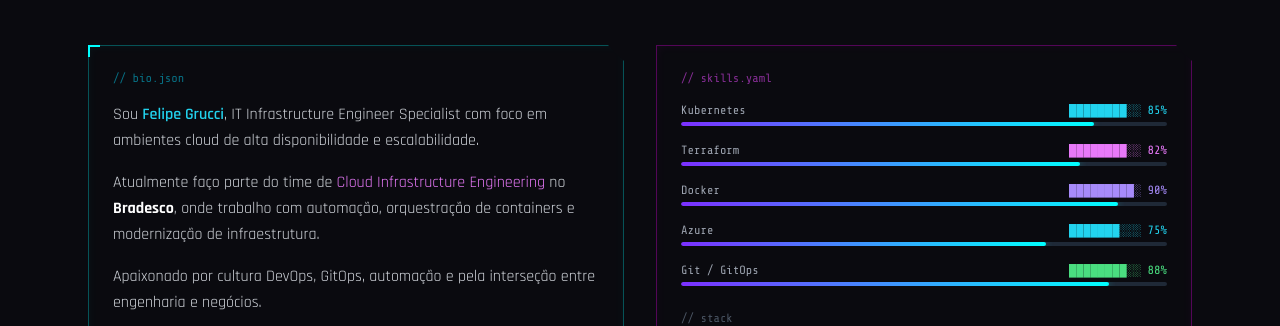
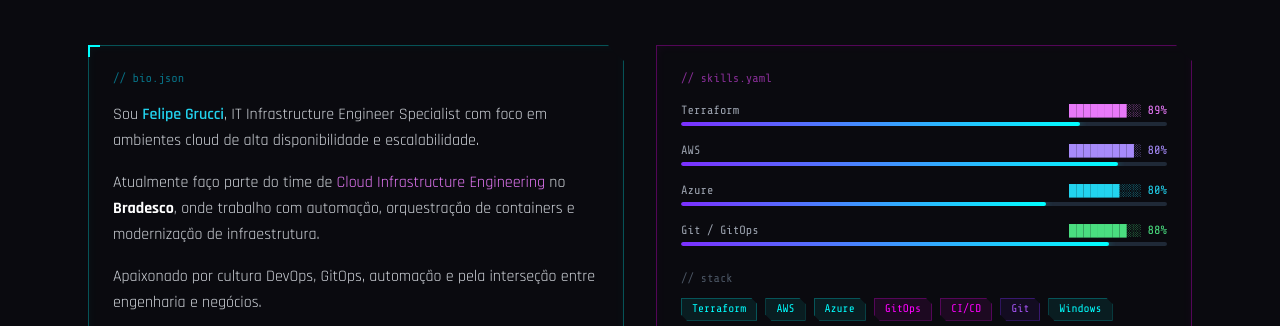
Before and after one commit to Grucci/grucci.github.io, a plain HTML site: page index.html in a window 1280 px wide. Shown: the part 931-1257 px from the top of the page. Drawn offline with nearby package versions, Linux system fonts and the light colour scheme.

Commit message:
feat: melhorias nas descrições

```diff
--- a/index.html
+++ b/index.html
@@ -4,7 +4,7 @@
   <meta charset="UTF-8" />
   <meta name="viewport" content="width=device-width, initial-scale=1.0" />
   <title>Felipe Grucci · IT Infrastructure Engineer Specialist</title>
-  <meta name="description" content="Blog pessoal de Felipe Grucci – IT Infrastructure Engineer Specialist com foco em Terraform, Kubernetes, Azure e muito mais." />
+  <meta name="description" content="Blog pessoal de Felipe Grucci – IT Infrastructure Engineer Specialist com foco em Terraform, AWS, Azure e muito mais." />
   <link rel="icon" type="image/png" href="https://avatars.githubusercontent.com/u/29503652?v=4" />
   <link rel="preconnect" href="https://fonts.googleapis.com" />
   <link rel="preconnect" href="https://fonts.gstatic.com" crossorigin />
@@ -409,7 +409,7 @@
 
           <p class="text-gray-400 text-lg font-body max-w-lg mb-6 leading-relaxed">
             Trabalhando com <span class="text-cyan-400">Cloud Infrastructure Engineering</span> no
-            <span class="text-fuchsia-400"> Banco Bradesco</span>. Especialista em Terraform, Kubernetes, Azure e muito mais.
+            <span class="text-fuchsia-400"> Banco Bradesco</span>. Especialista em Terraform, AWS, Azure e muito mais.
           </p>
 
           <!-- CTA Buttons -->
@@ -507,7 +507,7 @@
           <div class="font-mono text-xs text-fuchsia-500/60 mb-4">// skills.yaml</div>
           <div class="space-y-4">
             <!-- Skill bars -->
-            <div>
+            <!-- <div>
               <div class="flex justify-between font-mono text-xs mb-1">
                 <span class="text-gray-400">Kubernetes</span>
                 <span class="text-cyan-400">████████░░ 85%</span>
@@ -515,11 +515,11 @@
               <div class="h-1 bg-gray-800 rounded-full overflow-hidden">
                 <div class="skill-bar-fill h-full rounded-full" style="width: 85%"></div>
               </div>
-            </div>
+            </div> -->
             <div>
               <div class="flex justify-between font-mono text-xs mb-1">
                 <span class="text-gray-400">Terraform</span>
-                <span class="text-fuchsia-400">████████░░ 82%</span>
+                <span class="text-fuchsia-400">████████░░ 89%</span>
               </div>
               <div class="h-1 bg-gray-800 rounded-full overflow-hidden">
                 <div class="skill-bar-fill h-full rounded-full" style="width: 82%"></div>
@@ -527,8 +527,8 @@
             </div>
             <div>
               <div class="flex justify-between font-mono text-xs mb-1">
-                <span class="text-gray-400">Docker</span>
-                <span class="text-violet-400">█████████░ 90%</span>
+                <span class="text-gray-400">AWS</span>
+                <span class="text-violet-400">█████████░ 80%</span>
               </div>
               <div class="h-1 bg-gray-800 rounded-full overflow-hidden">
                 <div class="skill-bar-fill h-full rounded-full" style="width: 90%"></div>
@@ -537,7 +537,7 @@
             <div>
               <div class="flex justify-between font-mono text-xs mb-1">
                 <span class="text-gray-400">Azure</span>
-                <span class="text-cyan-400">███████░░░ 75%</span>
+                <span class="text-cyan-400">███████░░░ 80%</span>
               </div>
               <div class="h-1 bg-gray-800 rounded-full overflow-hidden">
                 <div class="skill-bar-fill h-full rounded-full" style="width: 75%"></div>
@@ -558,14 +558,15 @@
           <div class="mt-6">
             <div class="font-mono text-xs text-gray-600 mb-3">// stack</div>
             <div class="flex flex-wrap gap-2">
-              <span class="cyber-tag">Kubernetes</span>
               <span class="cyber-tag">Terraform</span>
-              <span class="cyber-tag">Docker</span>
+              <span class="cyber-tag">AWS</span>
               <span class="cyber-tag">Azure</span>
               <span class="cyber-tag cyber-tag-pink">GitOps</span>
               <span class="cyber-tag cyber-tag-pink">CI/CD</span>
               <span class="cyber-tag cyber-tag-violet">Git</span>
+              <span class="cyber-tag">Windows</span>
               <span class="cyber-tag cyber-tag-violet">Linux</span>
+              <span class="cyber-tag">Kubernetes</span>
               <span class="cyber-tag">Helm</span>
               <span class="cyber-tag cyber-tag-pink">Cloud</span>
             </div>
--- a/posts/index.json
+++ b/posts/index.json
@@ -17,7 +17,7 @@
   {
     "title": "Fundamentos do Terraform (parte 1)",
     "slug": "fundamentos-do-terraform-parte-1",
-    "date": "2026-10-31",
+    "date": "2026-10-3",
     "summary": "Conheça os fundamentos do Terraform: sua arquitetura, o papel dos providers e as diferenças entre backends locais e remotos, além da importância do state file para acompanhar recursos, dependências e alterações na infraestrutura.",
     "img_path": "/images/",
     "tags": [
```
Also changed, not shown: post.html (+3 -3 lines).
